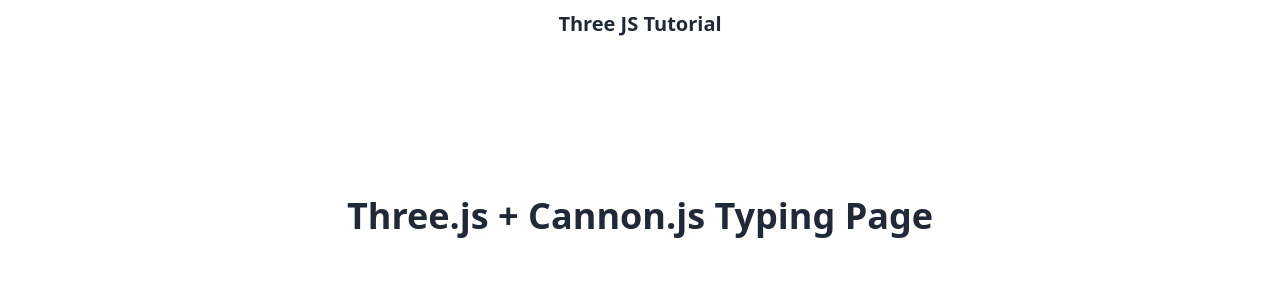
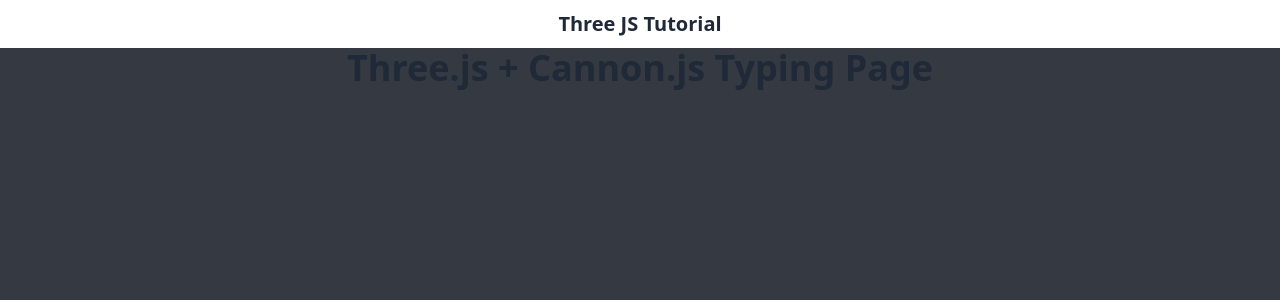
Before and after one commit to jong-Choi/three-js-typing, a React (Vite) app: page / in a window 1280 px wide. Shown: the top 300 px of the page. Built offline with nearby package versions, Linux system fonts and the light colour scheme; no server answers.

Commit message:
[feat] 화면 레이아웃 색상 변경 + 배경색 변경 + cannon 바닥 색 변경

```diff
--- a/src/pages/Home/components/HomePage.tsx
+++ b/src/pages/Home/components/HomePage.tsx
@@ -2,8 +2,13 @@
 
 export default function HomePage(): React.ReactNode {
   return (
-    <section>
-      <div className="flex min-h-screen w-screen flex-col items-center justify-center gap-y-5">
+    <section
+      style={{ minHeight: "100vh", width: "100vw", background: "#353942" }}
+    >
+      <div
+        className="flex flex-col items-center justify-center gap-y-5"
+        style={{ minHeight: "100vh", width: "100vw", background: "#353942" }}
+      >
         <h1 className="mb-2 text-4xl font-bold">
           Three.js + Cannon.js Typing Page
         </h1>
--- a/src/pages/Home/components/effects/DropEffect3D.tsx
+++ b/src/pages/Home/components/effects/DropEffect3D.tsx
@@ -34,12 +34,12 @@
     backLight.position.set(-5, -5, -10);
     scene.add(backLight);
 
-    const camera = new THREE.OrthographicCamera(-20, 20, 15, -15, -10, 100);
-    camera.position.set(-10, 10, 10);
+    const camera = new THREE.OrthographicCamera(-40, 40, 30, -30, -10, 100);
+    camera.position.set(-20, 20, 20);
     camera.lookAt(0, 0, 0);
 
     const renderer = new THREE.WebGLRenderer({ antialias: true });
-    renderer.setSize(600, 400);
+    renderer.setSize(1200, 800);
     renderer.setPixelRatio(window.devicePixelRatio);
     mountNode.appendChild(renderer.domElement);
 
@@ -57,7 +57,7 @@
     groundRef.current = ground;
     const groundMesh = new THREE.Mesh(
       new THREE.BoxGeometry(100, 1, 100),
-      new THREE.MeshPhongMaterial({ color: 0x222222 }),
+      new THREE.MeshPhongMaterial({ color: 0x353942 }),
     );
     groundMesh.position.y = -10;
     scene.add(groundMesh);
@@ -188,7 +188,7 @@
     };
   }, [mountRef]);
 
-  return <div ref={mountRef} style={{ width: 600, height: 400 }} />;
+  return <div ref={mountRef} style={{ width: 1200, height: 800 }} />;
 };
 
 export default DropEffect3D;
```
